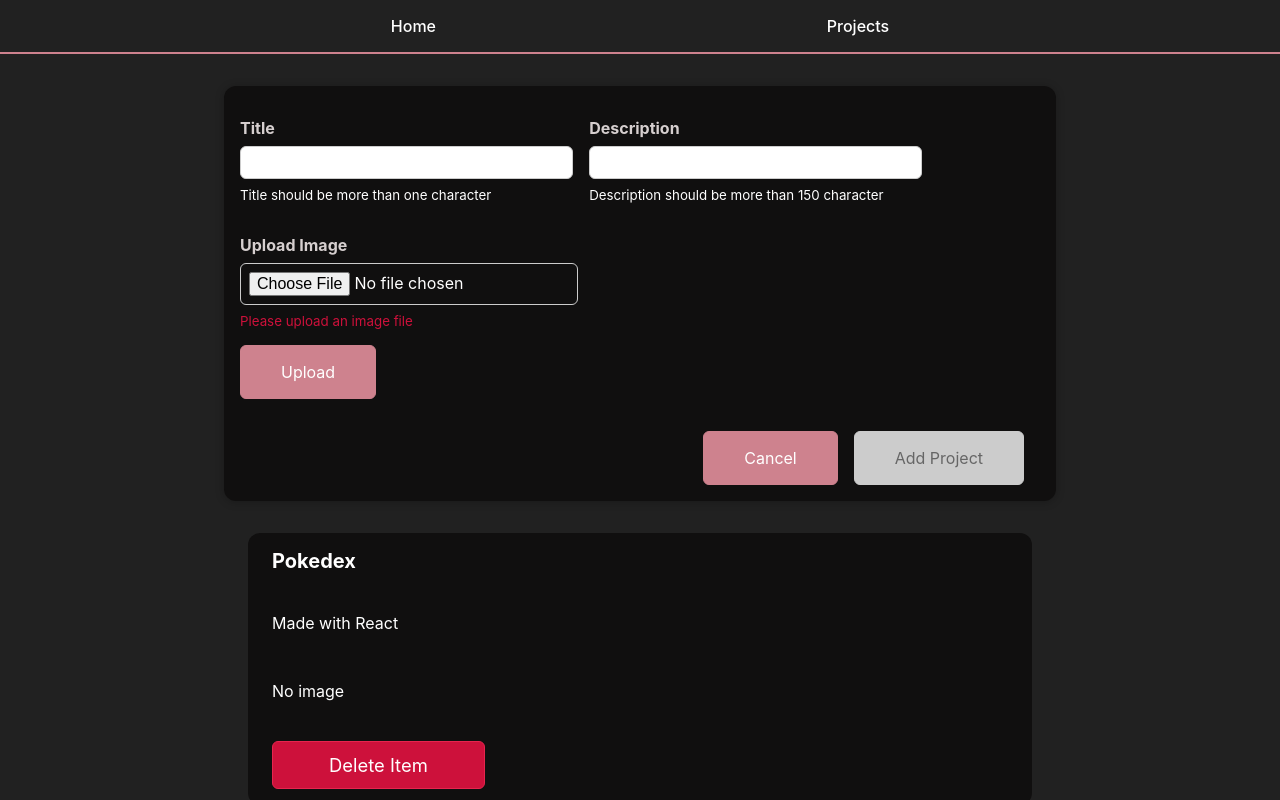
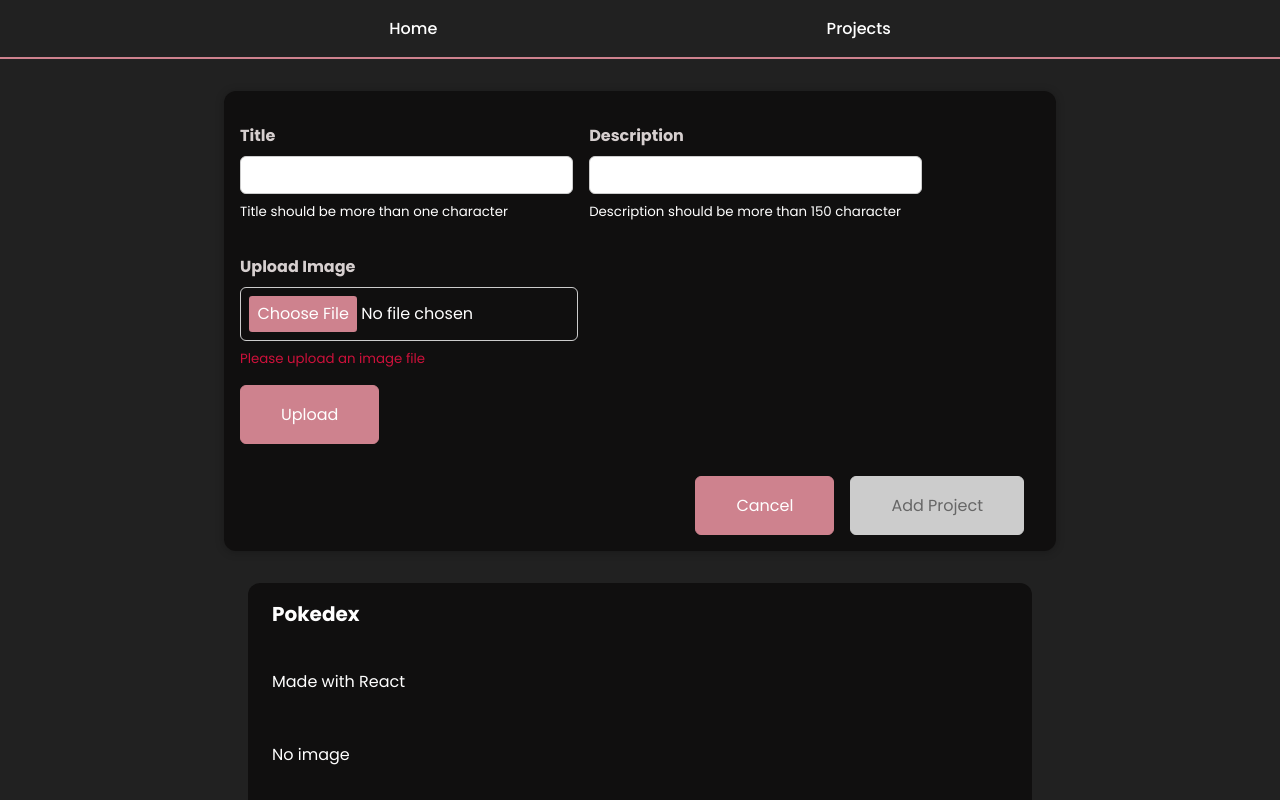
Before and after one commit to DevanshBajaj/project-management, a React (Vite) app: page / in a window 1280 px wide. Both pictures are taken after a click on the button "Add Project". Shown: the top 800 px of the page. Built offline with nearby package versions, Linux system fonts and the light colour scheme.

Commit message:
added new fonts and new styling for consistency

```diff
--- a/index.html
+++ b/index.html
@@ -3,6 +3,10 @@
   <head>
     <meta charset="UTF-8" />
     <link rel="icon" type="image/svg+xml" href="/src/icon.png" />
+    <link rel="preconnect" href="https://fonts.googleapis.com">
+  <link rel="preconnect" href="https://fonts.gstatic.com" crossorigin>
+  <link href="https://fonts.googleapis.com/css2?family=Poppins:wght@300;400;500;600;700&display=swap" rel="stylesheet">
+
     <meta name="viewport" content="width=device-width, initial-scale=1.0" />
     <title>Project Manager</title>
   </head>
--- a/src/components/ProjectForm/ProjectForm.module.css
+++ b/src/components/ProjectForm/ProjectForm.module.css
@@ -21,6 +21,35 @@
     width: 20rem;
     max-width: 100%;
   }
+  input[type=file]::-webkit-file-upload-button {
+    border: 2px solid #CE828E;
+    font: inherit;
+    padding: .2em .4em;
+    color: white;
+    border-radius: .2em;
+    background-color: #CE828E;
+  }
+
+  input[type=file]::file-selector-button {
+    font: inherit;
+    border: 2px solid #CE828E;
+    padding: .2em .4em;
+    color: white;
+    border-radius: .2em;
+    background-color: #CE828E;
+  }
+
+  input[type=file]::-webkit-file-upload-button:hover {
+    background-color: #ca6c7a;
+    box-shadow: 0 0 0 2px rgba(0, 0, 0, 0.26);
+    transition: box-shadow 0.3s ease-in-out;
+  }
+  input[type=file]::file-selector-button:hover {
+    background-color: #ca6c7a;
+    box-shadow: 0 0 0 2px rgba(0, 0, 0, 0.26);
+    transition: box-shadow 0.3s ease-in-out;
+  }
+
   .newProject__control p {
     padding-top: 0.5rem;
     font-size: smaller;
@@ -66,13 +95,16 @@
 
   .control input:focus {
     outline: none;
-    border-color: #4f005f;
-    background: #f6dbfc;
+    border-color: #e2d8da;
+    background: #f0dbde;
   }
 
   .control.invalid input {
     border-color: #CD113B;
     background: #fbdada;
+  }
+  .control.invalid p {
+    color: #CD113B
   }
 
   .control.invalid label {
--- a/src/components/ProjectForm/Projectform.jsx
+++ b/src/components/ProjectForm/Projectform.jsx
@@ -104,7 +104,7 @@ const ProjectForm = (props) => {
 				</div>
 				<div className={classes.newProject__control}>
 					<label htmlFor="img" >Upload Image</label>
-					<input id="file"
+					<input id='fileUpload'
 						type="file"
 						name="img" accept="image/*"
 						onChange={imageChangedHandler}
--- a/src/index.css
+++ b/src/index.css
@@ -1,8 +1,6 @@
 body {
   margin: 0;
-  font-family: -apple-system, BlinkMacSystemFont, 'Segoe UI', 'Roboto', 'Oxygen',
-    'Ubuntu', 'Cantarell', 'Fira Sans', 'Droid Sans', 'Helvetica Neue',
-    sans-serif;
+  font-family: 'Poppins', sans-serif;
   -webkit-font-smoothing: antialiased;
   -moz-osx-font-smoothing: grayscale;
   background-color: #212121;
@@ -13,6 +11,5 @@ body {
   padding: 0;
 }
 code {
-  font-family: source-code-pro, Menlo, Monaco, Consolas, 'Courier New',
-    monospace;
+  font-family: 'Poppins', sans-serif;
 }
```
